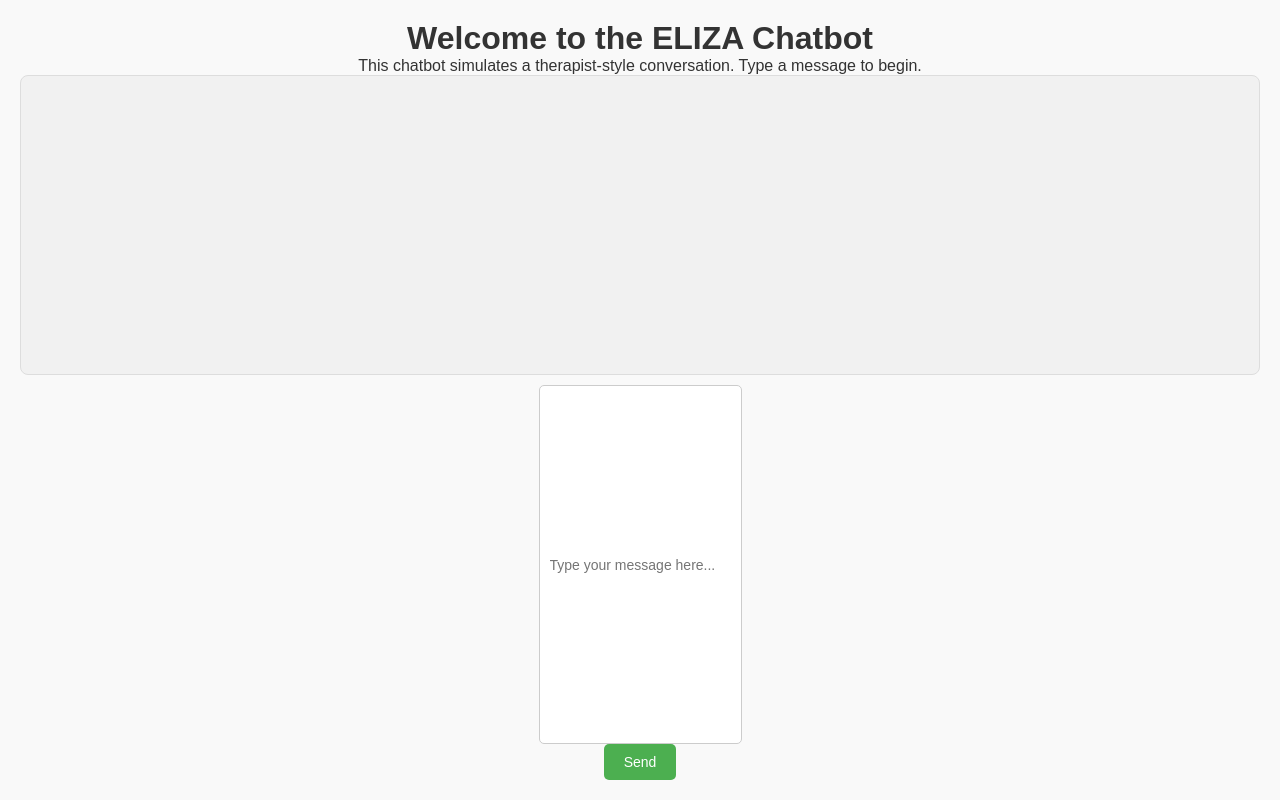
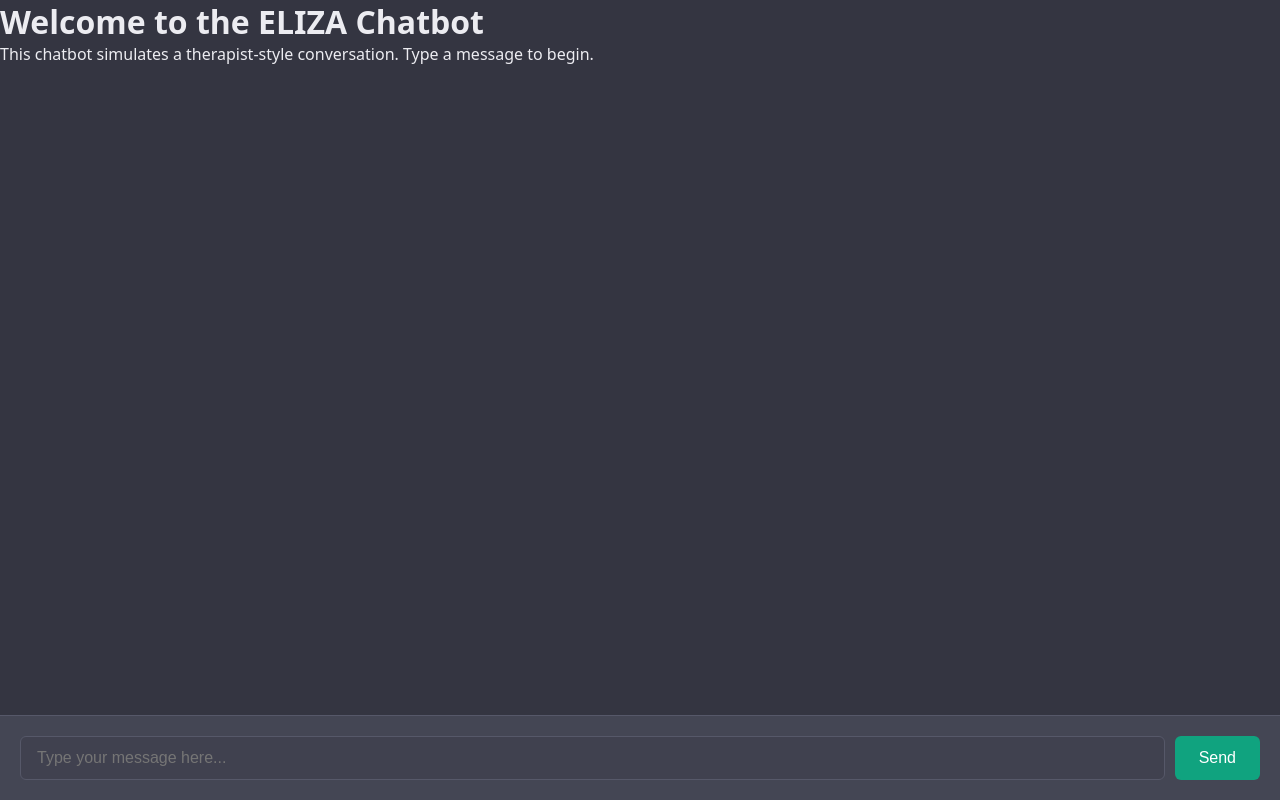
Before and after one commit to FordeTimmy/emergingtechnologies, a plain HTML site: page eliza/index.html in a window 1280 px wide. Drawn offline with Linux system fonts and the light colour scheme.

Commit message:
Added styles to the chat bot

```diff
--- a/eliza/index.html
+++ b/eliza/index.html
@@ -11,7 +11,9 @@
     <h1>Welcome to the ELIZA Chatbot</h1>
     <p>This chatbot simulates a therapist-style conversation. Type a message to begin.</p>
     <div id="chat-history"></div>
-    <input type="text" id="user-input" placeholder="Type your message here..." />
-    <button onclick="processInput()">Send</button>
+    <div class="input-container">
+        <input type="text" id="user-input" placeholder="Type your message here..." />
+        <button onclick="processInput()">Send</button>
+    </div>
 </body>
 </html>
--- a/eliza/styles.css
+++ b/eliza/styles.css
@@ -1,4 +1,3 @@
-
 * {
     margin: 0;
     padding: 0;
@@ -7,16 +6,14 @@
 
 
 body {
-    font-family: Arial, sans-serif;
-    background-color: #f9f9f9; /* background*/
-    color: #333;
+    margin: 0;
+    padding: 0;
+    font-family: system-ui, -apple-system, BlinkMacSystemFont, 'Segoe UI', Roboto, Oxygen, Ubuntu, Cantarell, sans-serif;
+    background-color: #343541;
+    color: #ECECF1;
     display: flex;
-    flex-direction: column; /* Stack  vertically */
-    align-items: center; /* Center all elements horizontally */
-    justify-content: center; /* Center all elements vertically */
+    flex-direction: column;
     height: 100vh;
-    text-align: center;
-    padding: 20px; /* Add padding for spacing */
 }
 
 /* Container for the header */
@@ -26,17 +23,18 @@ body {
 
 /* Title styling */
 .header-container h1 {
-    font-size: 24px;
-    color: #333;
-    margin-bottom: 5px;   /* Spacing */
+    text-align: center;
+    padding: 20px;
+    margin: 0;
+    background-color: #444654;
+    border-bottom: 1px solid #565869;
 }
 
 /* Description paragraph */
 .header-container p {
-    font-size: 14px;
-    color: #666;
     text-align: center;
-    margin-bottom: 15px; /* Spacing */
+    margin: 10px 0;
+    color: #ACACBE;
 }
 
 /* Chat container*/
@@ -55,17 +53,31 @@ body {
 
 /* Chat history */
 #chat-history {
-    width: 100%;
-    height: 300px;
-    border: 1px solid #ddd;
-    padding: 10px;
-    border-radius: 8px; /* rounded corners */
-    overflow-y: scroll; /* Allows scrolling if needed */
-    background-color: #f1f1f1; /* Light gray background  */
+    flex-grow: 1;
+    overflow-y: auto;
+    padding: 20px;
     display: flex;
     flex-direction: column;
-    gap: 5px; /* Space between each message */
-    margin-bottom: 10px; /* Space between chat history and input area */
+    gap: 20px;
+}
+
+#chat-history p {
+    margin: 0;
+    padding: 16px;
+    border-radius: 8px;
+    max-width: 80%;
+    text-align: left;
+}
+
+#chat-history p:has(strong:contains("You:")) {
+    background-color: #444654;
+    align-self: flex-end;
+}
+
+#chat-history p:has(strong:contains("ELIZA:")) {
+    background-color: #343541;
+    align-self: flex-start;
+    border: 1px solid #565869;
 }
 
 /*  chat bubble styles */
@@ -94,46 +106,69 @@ body {
 
 /* Input container */
 .input-container {
+    background-color: #444654;
+    padding: 20px;
     display: flex;
-    width: 100%;
-    gap: 10px; /* Space between input field and button */
+    gap: 10px;
+    position: sticky;
+    bottom: 0;
+    border-top: 1px solid #565869;
 }
 
 /* Input field for user text */
 #user-input {
-    flex: 1; /* Takes up remaining space in the input container */
-    padding: 10px;
-    border: 1px solid #ccc;
-    border-radius: 5px;
-    font-size: 14px;
+    flex-grow: 1;
+    padding: 12px 16px;
+    border: 1px solid #565869;
+    border-radius: 6px;
+    background-color: #40414F;
+    color: #ECECF1;
+    font-size: 16px;
+}
+
+#user-input:focus {
+    outline: none;
+    border-color: #10A37F;
 }
 
 /* Send button styling */
 button {
-    padding: 10px 20px;
-    background-color: #4CAF50; /* Green background */
+    padding: 12px 24px;
+    background-color: #10A37F;
     color: white;
     border: none;
-    border-radius: 5px;
-    font-size: 14px;
+    border-radius: 6px;
     cursor: pointer;
-    transition: background-color 0.3s; /*  hover transition */
+    font-size: 16px;
+    transition: background-color 0.2s;
 }
 
 button:hover {
-    background-color: #45a049; /* Darker green on hover */
+    background-color: #0E906F;
 }
 
-/* Scrollbar styling for chat history */
-#chat-history::-webkit-scrollbar {
+#typing-indicator {
+    color: #ACACBE;
+    font-style: italic;
+    align-self: flex-start;
+    background-color: transparent !important;
+    padding: 8px !important;
+}
+
+/* Custom scrollbar */
+::-webkit-scrollbar {
     width: 8px;
 }
 
-#chat-history::-webkit-scrollbar-thumb {
-    background-color: #888;
+::-webkit-scrollbar-track {
+    background: #40414F;
+}
+
+::-webkit-scrollbar-thumb {
+    background: #565869;
     border-radius: 4px;
 }
 
-#chat-history::-webkit-scrollbar-thumb:hover {
-    background-color: #555;
+::-webkit-scrollbar-thumb:hover {
+    background: #666876;
 }
```
